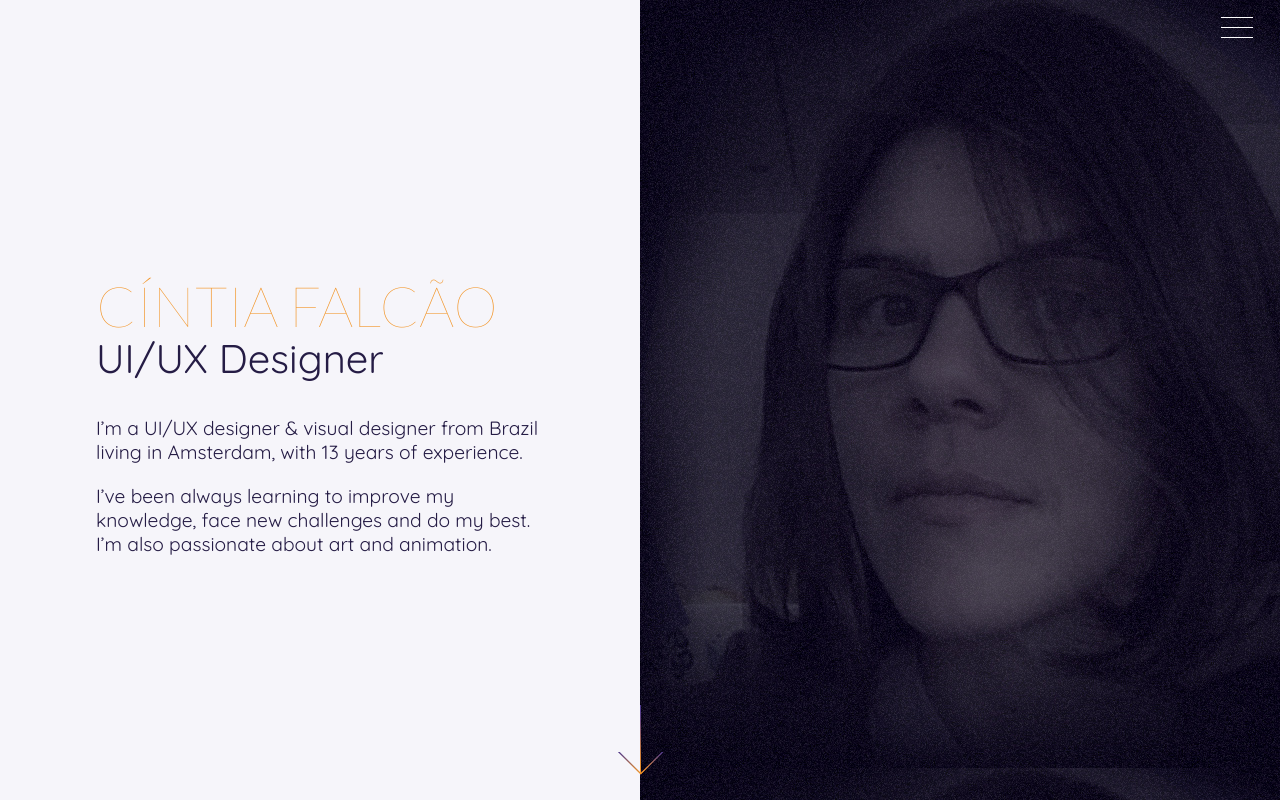
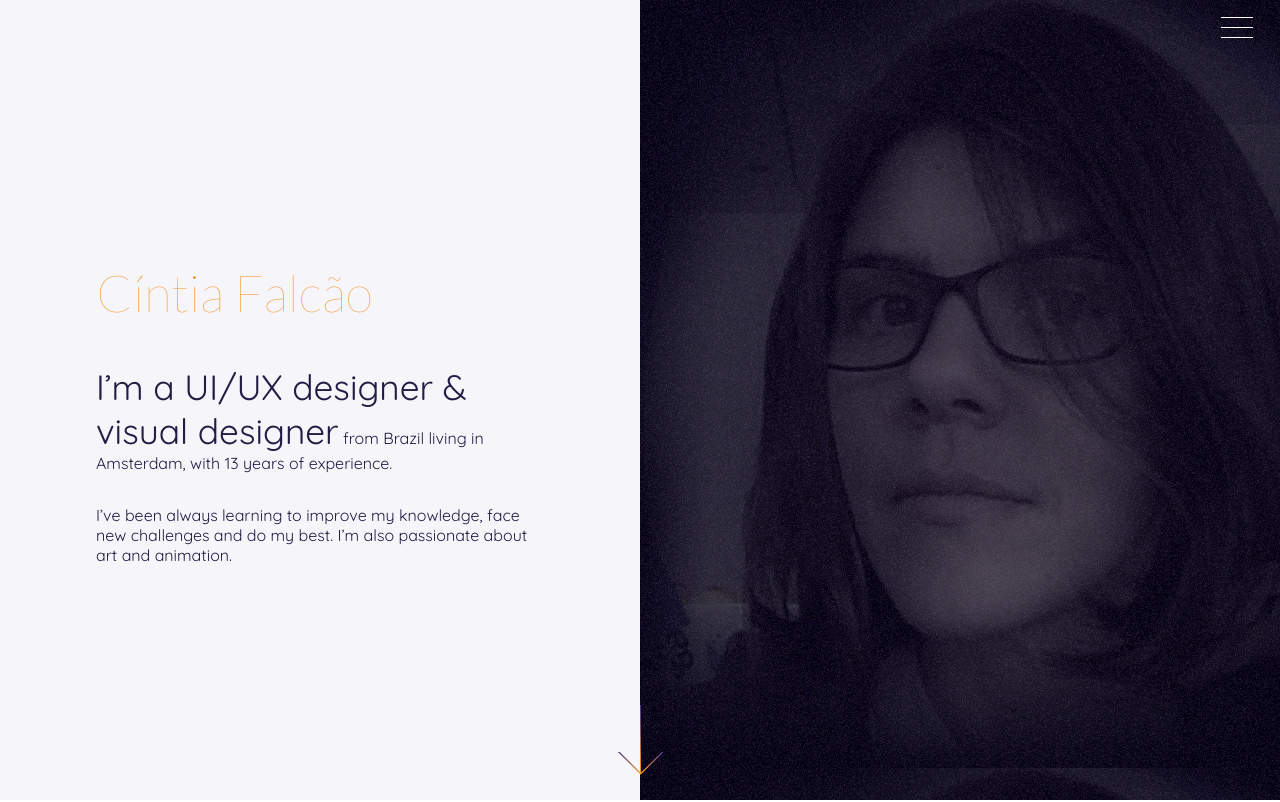
Before and after one commit to cintiafalcao/portfolio, a React (Create React App) app: page / in a window 1280 px wide. Shown: the top 802 px of the page. Built offline with nearby package versions, Linux system fonts and the light colour scheme.

Commit message:
change title

```diff
--- a/src/Main.js
+++ b/src/Main.js
@@ -28,19 +28,26 @@ const Wrapper = styled.div`
 
 const Title = styled.h1`
   font-family: 'Lato', sans-serif;
-  font-size: 3.5em;
+  font-size: 3.2em;
   color: #f29221;
-  text-transform: uppercase;
+  /*text-transform: uppercase;*/
 `
 
 const Subtitle = styled.h2`
-  font-size: 2.5em;
+  font-size: 2em;
   margin-top: -1.3em;
   color: #251c45;
 `
 
 const Bio = styled.p`
-  font-size: 1.2em;
+  margin-top: 2em;
+  font-size: 1em;
+
+  b {
+  font-size: 2.2em;
+  color: #251c45;
+
+  }
 `
 
 const Right = styled.div`
@@ -76,8 +83,7 @@ export default class extends Component {
         <Left>
           <Wrapper>
             <Title>Cíntia Falcão</Title>
-            <Subtitle>UI/UX Designer</Subtitle>
-            <Bio>I’m a UI/UX designer & visual designer from Brazil living in Amsterdam, with 13 years of experience.</Bio>
+            <Bio><b>I’m a UI/UX designer & visual designer</b> from Brazil living in Amsterdam, with 13 years of experience.</Bio>
 
 <Bio>I’ve been always learning to improve my knowledge, face new challenges and do my best. I’m also passionate about art and animation.</Bio>
           </Wrapper>
--- a/src/projects/Qranio.js
+++ b/src/projects/Qranio.js
@@ -1,6 +1,6 @@
 import React from 'react'
 
-import { Image, Project, Title, Text } from '../Case.js'
+import { Image, Project, Title, Text, Link } from '../Case.js'
 import cover from '../images/qranio/cover.jpg'
 import img_1 from '../images/qranio/f1.jpg'
 import img_2 from '../images/qranio/f2.jpg'
@@ -14,7 +14,10 @@ export default props =>
     <Image src={cover} alt='Qranio' />
     <Text>Qranio is an online platform where people can check their knowledge and get prizes!
 
-By signing up, users can choose a category and answer questions. For each correct answer they will receive a specific amount of iQ$ (virtual currency).</Text>
+By signing up, users can choose a category and answer questions. For each correct answer they will receive a specific amount of iQ$ (virtual currency).
+Take a look: <Link href='https://www.qranio.com/'>https://www.qranio.com/</Link></Text>
+
+
 
     <Title>Home</Title>
     <Image src={img_1} alt='Home' />
```
